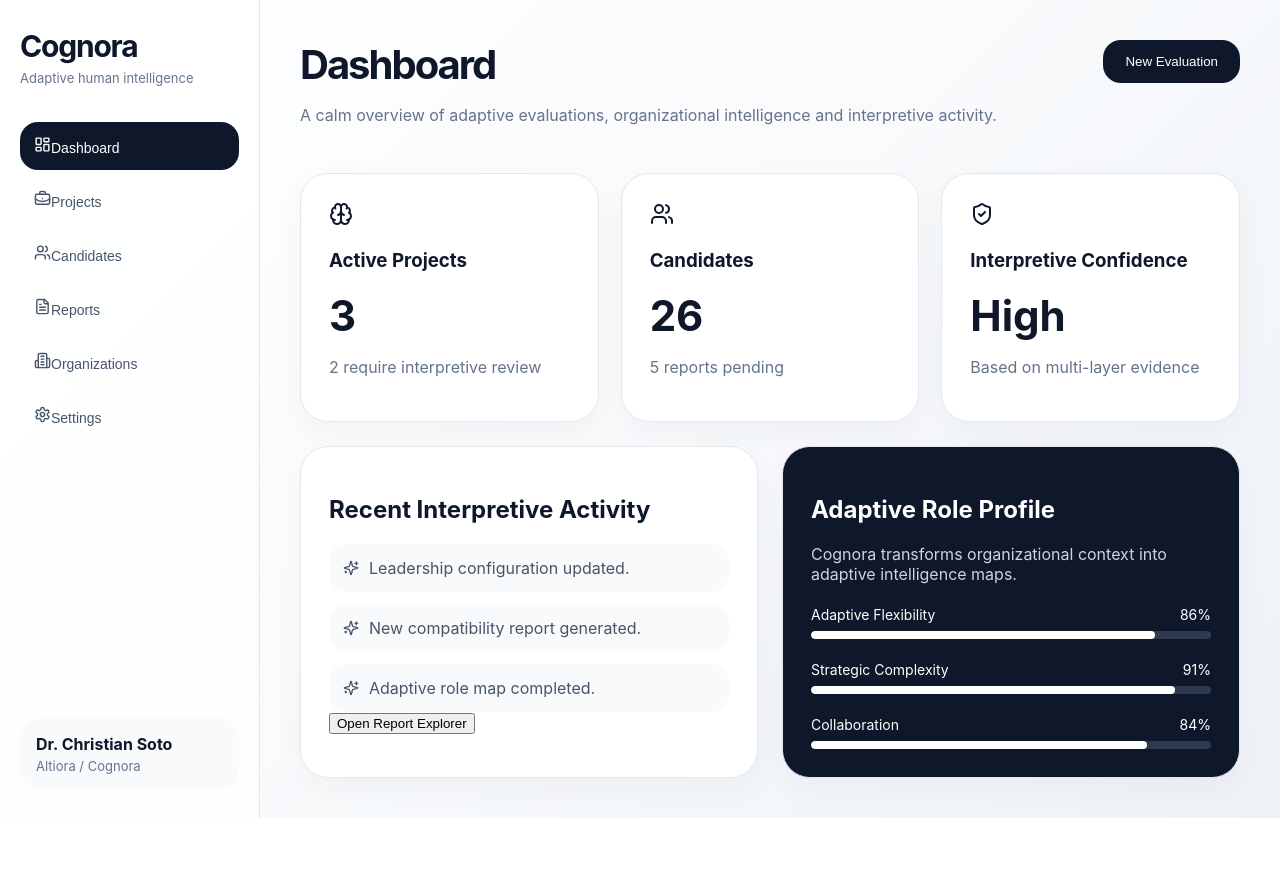
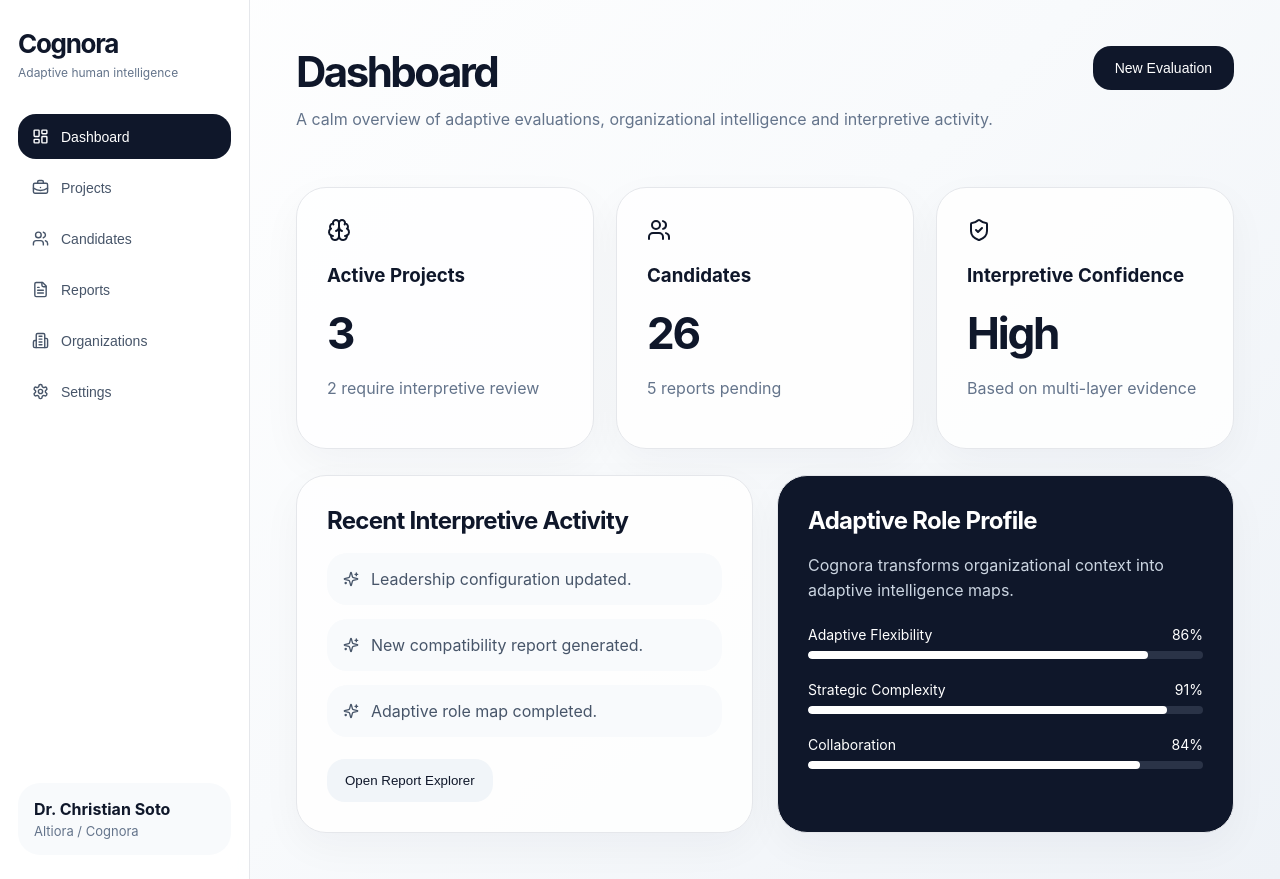
Before and after one commit to christiansotofajardo-cpu/cognora-mvp, a React (Vite) app: page / in a window 1280 px wide. Before the commit the page ends 818 px from the top, so only its background shows below. Built offline with nearby package versions, Linux system fonts and the light colour scheme.

Commit message:
Update index.css

```diff
--- a/index.css
+++ b/index.css
@@ -15,39 +15,44 @@ body {
 }
 
 .sidebar {
-  width: 260px;
-  background: rgba(255,255,255,0.86);
+  width: 250px;
+  background: rgba(255,255,255,0.88);
+  backdrop-filter: blur(10px);
   border-right: 1px solid #e5e7eb;
-  padding: 28px 20px;
+  padding: 24px 18px;
   display: flex;
   flex-direction: column;
   justify-content: space-between;
 }
 
 .logo {
-  font-size: 30px;
+  font-size: 26px;
   font-weight: 700;
-  letter-spacing: -0.04em;
+  letter-spacing: -0.05em;
+  margin-top: 4px;
 }
 
 .tagline {
+  color: #64748b;
+  font-size: 12px;
   margin-top: 6px;
-  margin-bottom: 36px;
-  color: #64748b;
-  font-size: 13px;
+  margin-bottom: 34px;
 }
 
 .nav {
   width: 100%;
   border: 0;
   background: transparent;
+  display: flex;
+  align-items: center;
+  gap: 12px;
   padding: 14px;
   border-radius: 18px;
   margin-bottom: 6px;
   cursor: pointer;
-  text-align: left;
   color: #475569;
   font-size: 14px;
+  transition: 0.2s;
 }
 
 .nav:hover {
@@ -75,7 +80,7 @@ body {
 
 main {
   flex: 1;
-  padding: 40px;
+  padding: 46px;
 }
 
 .header {
@@ -83,42 +88,65 @@ main {
   justify-content: space-between;
   gap: 24px;
   align-items: flex-start;
-  margin-bottom: 32px;
+  margin-bottom: 38px;
 }
 
 .header h1 {
-  font-size: 40px;
+  font-size: 42px;
+  letter-spacing: -0.06em;
   margin: 0;
-  letter-spacing: -0.05em;
 }
 
 .header p {
+  margin-top: 10px;
   color: #64748b;
-  max-width: 720px;
+  max-width: 760px;
+  line-height: 1.6;
 }
 
 .primary {
+  border: 0;
   background: #0f172a;
   color: white;
-  border: 0;
   padding: 14px 22px;
   border-radius: 18px;
   cursor: pointer;
+  font-size: 14px;
+  transition: 0.2s;
+}
+
+.primary:hover {
+  background: #1e293b;
+}
+
+.secondary {
+  margin-top: 22px;
+  border: 0;
+  background: #f1f5f9;
+  color: #0f172a;
+  padding: 14px 18px;
+  border-radius: 18px;
+  cursor: pointer;
+  transition: 0.2s;
+}
+
+.secondary:hover {
+  background: #e2e8f0;
 }
 
 .metrics {
   display: grid;
   grid-template-columns: repeat(3, 1fr);
   gap: 22px;
-  margin-bottom: 24px;
+  margin-bottom: 26px;
 }
 
 .card {
-  background: white;
+  background: rgba(255,255,255,0.86);
   border: 1px solid #e5e7eb;
-  border-radius: 28px;
-  padding: 28px;
-  box-shadow: 0 10px 30px rgba(15,23,42,0.04);
+  border-radius: 30px;
+  padding: 30px;
+  box-shadow: 0 14px 40px rgba(15,23,42,0.04);
 }
 
 .card.dark {
@@ -130,14 +158,23 @@ main {
   color: #cbd5e1;
 }
 
+.card h2 {
+  margin-top: 0;
+  margin-bottom: 18px;
+  letter-spacing: -0.03em;
+}
+
 .big {
-  font-size: 42px;
+  font-size: 44px;
   font-weight: 700;
-  margin-top: 10px;
+  margin-top: 14px;
+  margin-bottom: 10px;
+  letter-spacing: -0.05em;
 }
 
 .card p {
   color: #64748b;
+  line-height: 1.6;
 }
 
 .grid2 {
@@ -146,14 +183,20 @@ main {
   gap: 24px;
 }
 
+.gridReport {
+  display: grid;
+  grid-template-columns: 2fr 1fr;
+  gap: 24px;
+}
+
 .activity {
   background: #f8fafc;
-  padding: 14px;
-  border-radius: 18px;
+  padding: 16px;
+  border-radius: 20px;
   display: flex;
-  gap: 10px;
+  gap: 12px;
   align-items: center;
-  margin-top: 12px;
+  margin-top: 14px;
   color: #475569;
 }
 
@@ -171,7 +214,7 @@ main {
 .bar {
   height: 8px;
   border-radius: 999px;
-  background: rgba(148,163,184,0.25);
+  background: rgba(148,163,184,0.2);
   overflow: hidden;
 }
 
@@ -180,6 +223,233 @@ main {
   height: 100%;
   background: white;
   border-radius: 999px;
+}
+
+.light .bar i {
+  background: #0f172a;
+}
+
+.projectList {
+  display: flex;
+  flex-direction: column;
+  gap: 16px;
+}
+
+.projectItem {
+  border: 1px solid #e5e7eb;
+  padding: 22px;
+  border-radius: 24px;
+  display: flex;
+  justify-content: space-between;
+  gap: 20px;
+}
+
+.projectItem div {
+  display: flex;
+  flex-direction: column;
+  gap: 6px;
+}
+
+.projectItem span,
+.projectItem small {
+  color: #64748b;
+}
+
+.projectItem em {
+  background: #ecfdf5;
+  color: #047857;
+  padding: 8px 12px;
+  border-radius: 999px;
+  height: fit-content;
+  font-size: 13px;
+  font-style: normal;
+}
+
+textarea {
+  width: 100%;
+  min-height: 260px;
+  border: 1px solid #e5e7eb;
+  border-radius: 26px;
+  padding: 22px;
+  margin-top: 20px;
+  font-size: 15px;
+  resize: none;
+  outline: none;
+}
+
+.candidateCard h2 {
+  font-size: 30px;
+  line-height: 1.3;
+  letter-spacing: -0.04em;
+}
+
+.between {
+  display: flex;
+  justify-content: space-between;
+  align-items: center;
+  margin-top: 20px;
+}
+
+.reportTop {
+  display: flex;
+  justify-content: space-between;
+  align-items: flex-start;
+  margin-bottom: 24px;
+}
+
+.reportTop h2 {
+  margin-bottom: 6px;
+}
+
+.reportTop p {
+  margin: 0;
+}
+
+.pill {
+  padding: 9px 14px;
+  border-radius: 999px;
+  font-size: 13px;
+  font-weight: 500;
+}
+
+.green {
+  background: #ecfdf5;
+  color: #047857;
+}
+
+.soft {
+  background: #f1f5f9;
+  color: #334155;
+}
+
+.tabs {
+  display: flex;
+  gap: 12px;
+  margin-bottom: 30px;
+  flex-wrap: wrap;
+}
+
+.tab {
+  padding: 10px 14px;
+  border-radius: 999px;
+  background: #f8fafc;
+  color: #64748b;
+  font-size: 13px;
+}
+
+.tab.active {
+  background: #0f172a;
+  color: white;
+}
+
+.configurationBox {
+  display: flex;
+  justify-content: space-between;
+  align-items: center;
+  background: #f8fafc;
+  border-radius: 28px;
+  padding: 24px;
+  margin-bottom: 24px;
+}
+
+.scoreCircle {
+  width: 86px;
+  height: 86px;
+  border-radius: 50%;
+  background: #0f172a;
+  color: white;
+  display: flex;
+  align-items: center;
+  justify-content: center;
+  font-size: 22px;
+  font-weight: 700;
+}
+
+.reportText {
+  margin-bottom: 26px;
+}
+
+.explorerItem {
+  display: flex;
+  align-items: center;
+  gap: 14px;
+  padding: 18px;
+  border-radius: 22px;
+  background: #f8fafc;
+  margin-bottom: 14px;
+}
+
+.explorerItem.active {
+  background: #eef2ff;
+}
+
+.explorerItem div {
+  flex: 1;
+  display: flex;
+  flex-direction: column;
+  gap: 4px;
+}
+
+.explorerItem span {
+  color: #64748b;
+  font-size: 13px;
+}
+
+.evidenceBox {
+  margin-top: 30px;
+}
+
+blockquote {
+  background: #f8fafc;
+  border-left: 4px solid #0f172a;
+  padding: 20px;
+  border-radius: 20px;
+  margin: 18px 0;
+  color: #334155;
+  line-height: 1.7;
+}
+
+.chips {
+  display: flex;
+  gap: 10px;
+  flex-wrap: wrap;
+  margin-top: 12px;
+}
+
+.chips span {
+  background: #f1f5f9;
+  padding: 9px 14px;
+  border-radius: 999px;
+  font-size: 13px;
+}
+
+.emptyState {
+  display: flex;
+  flex-direction: column;
+  align-items: center;
+  text-align: center;
+  gap: 14px;
+  padding: 70px;
+}
+
+.settingsGrid {
+  display: grid;
+  gap: 16px;
+}
+
+.settingItem {
+  display: flex;
+  align-items: center;
+  gap: 12px;
+  background: #f8fafc;
+  padding: 18px;
+  border-radius: 22px;
+}
+
+@media (max-width: 1100px) {
+  .gridReport {
+    grid-template-columns: 1fr;
+  }
 }
 
 @media (max-width: 900px) {
@@ -195,4 +465,8 @@ main {
   .grid2 {
     grid-template-columns: 1fr;
   }
+
+  .header {
+    flex-direction: column;
+  }
 }
```
